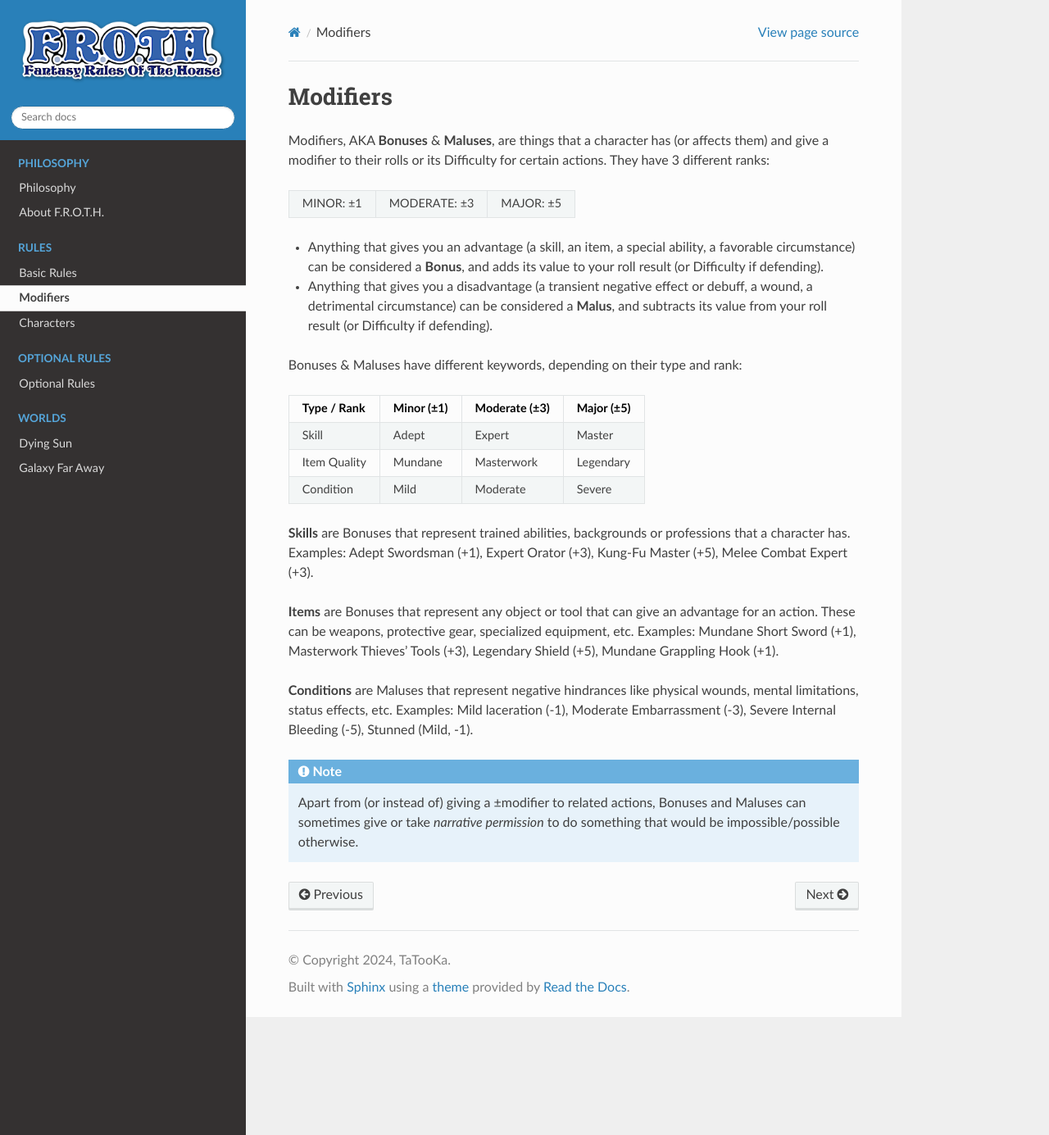
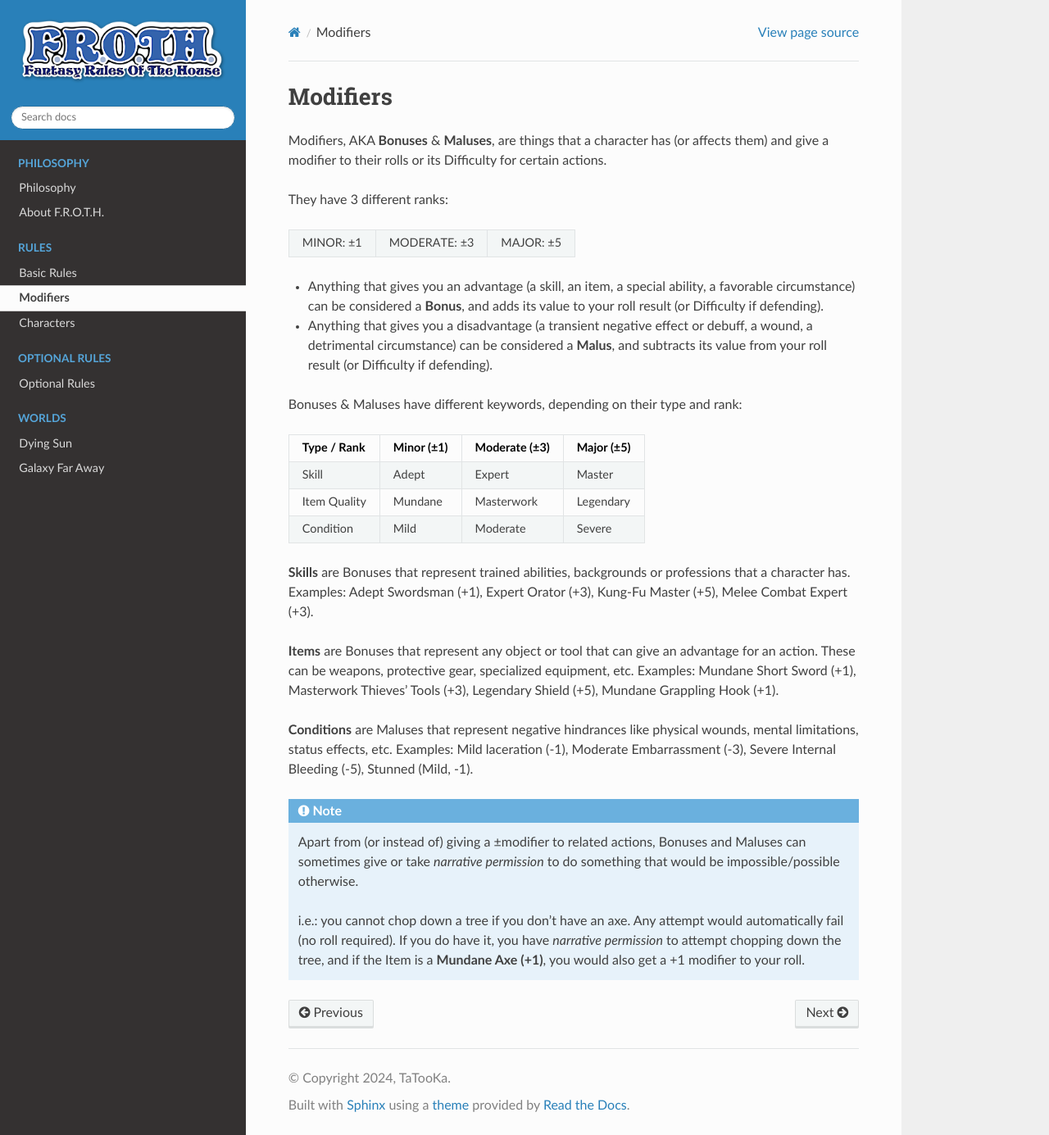
Before and after one commit to TaTooKa/froth, a Sphinx documentation site: the page built from docs/source/pages/bonusesmaluses.rst, in a window 1280 px wide and 1385 px high. Shown: the whole window at 82% size. Built offline with Sphinx 7.4.7 and the Read the Docs theme 3.1.0, drawn with Linux system fonts in a browser that asks for light colours; part of the change alters nothing that is shown.

```diff
--- a/docs/source/pages/bonusesmaluses.rst
+++ b/docs/source/pages/bonusesmaluses.rst
@@ -3,9 +3,11 @@
 Modifiers
 ---------
 
-.. compound::
+.. container:: modifiers
 
-   Modifiers, AKA **Bonuses** & **Maluses**, are things that a character has (or affects them) and give a modifier to their rolls or its Difficulty for certain actions. They have 3 different ranks:
+   Modifiers, AKA **Bonuses** & **Maluses**, are things that a character has (or affects them) and give a modifier to their rolls or its Difficulty for certain actions.
+
+   They have 3 different ranks:
 
    +-----------+--------------+-----------+
    | MINOR: ±1 | MODERATE: ±3 | MAJOR: ±5 |
@@ -41,3 +43,5 @@ Bonuses & Maluses have different keywords, depending on their type and rank:
 .. note::
 
    Apart from (or instead of) giving a ±modifier to related actions, Bonuses and Maluses can sometimes give or take *narrative permission* to do something that would be impossible/possible otherwise.
+
+   i.e.: you cannot chop down a tree if you don't have an axe. Any attempt would automatically fail (no roll required). If you do have it, you have *narrative permission* to attempt chopping down the tree, and if the Item is a **Mundane Axe (+1)**, you would also get a +1 modifier to your roll.
```
